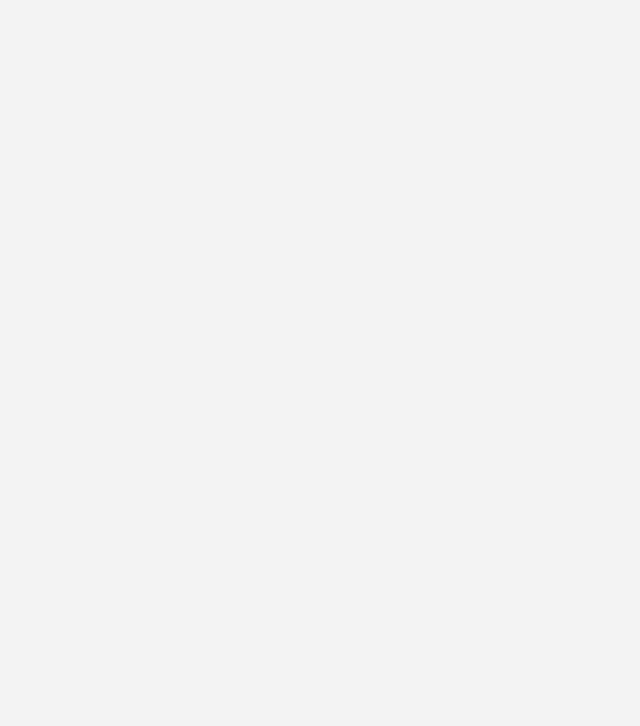
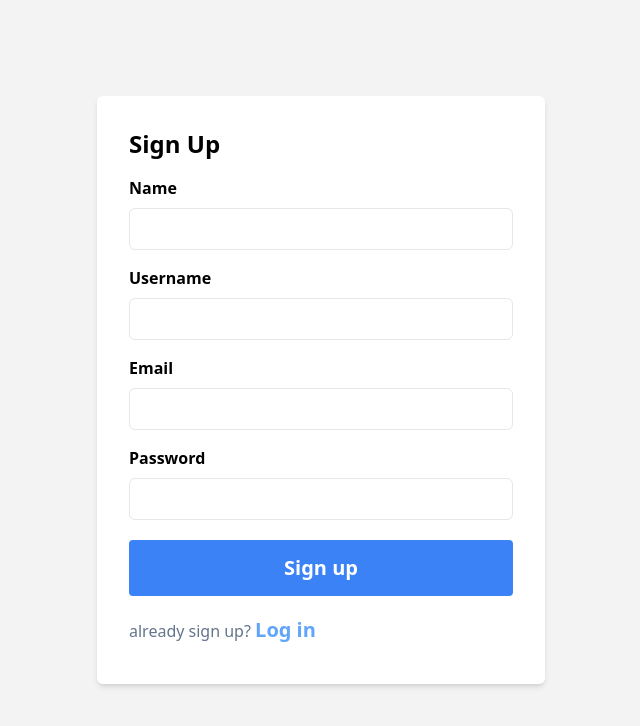
Before and after one commit to itznur07/shopw-commerce, a React (Create React App) app: page /signup in a window 1280 px wide. Before the commit this address had no page. Shown: the top 726 px of the page, without its empty margins (319-959 px from the left). Built offline with nearby package versions, Linux system fonts and the light colour scheme.

Commit message:
Singup form

```diff
--- a/package.json
+++ b/package.json
@@ -10,6 +10,7 @@
     "react": "^18.2.0",
     "react-dom": "^18.2.0",
     "react-fast-marquee": "^1.3.5",
+    "react-hook-form": "^7.43.1",
     "react-icons": "^4.7.1",
     "react-redux": "^8.0.5",
     "react-router-dom": "^6.8.1",
--- a/src/App.js
+++ b/src/App.js
@@ -1,4 +1,6 @@
 import { Route, Routes } from 'react-router-dom';
+import Login from './Components/Login';
+import Signup from './Components/Signup';
 import Home from './Pages/Home';
 
 function App() {
@@ -6,6 +8,8 @@ function App() {
     <>
       <Routes>
         <Route path='/' element={<Home />} />
+        <Route path='/login' element={<Login />} />
+        <Route path='/signup' element={<Signup />} />
       </Routes>
     </>
   );
--- /dev/null
+++ b/src/Components/Login.js
@@ -0,0 +1,11 @@
+import React from 'react'
+
+const Login = () => {
+  return (
+    <div>
+      Login
+    </div>
+  )
+}
+
+export default Login
--- a/src/Components/Navigaion.js
+++ b/src/Components/Navigaion.js
@@ -54,7 +54,10 @@ const Navigation = () => {
               Contact
             </Link>
             <div className='flex items-center ml-9'>
-              <FiUser className='text-white cursor-pointer' size={25} />
+              <Link to='/signup'>
+                {" "}
+                <FiUser className='text-white cursor-pointer' size={25} />
+              </Link>
               <Link to='/cart' className='inline-block relative ml-4'>
                 <FiHeart className='text-white' size={20} />
                 <span className='absolute top-0 right-0 inline-flex items-center justify-center px-2 py-1 text-xs font-bold leading-none text-red-100 transform translate-x-1/2 -translate-y-1/2 bg-red-600 rounded-full'>
--- /dev/null
+++ b/src/Components/Signup.js
@@ -0,0 +1,122 @@
+import React from "react";
+import { useForm } from "react-hook-form";
+import { Link } from "react-router-dom";
+
+function Signup() {
+  const {
+    register,
+    handleSubmit,
+    formState: { errors },
+  } = useForm();
+
+  const onSubmit = (data) => {
+    console.log(data);
+  };
+
+  return (
+    <div className='max-w-md mx-auto bg-white p-8 rounded-md shadow-md mt-24'>
+      <h2 className='text-2xl font-bold mb-4'>Sign Up</h2>
+      <form onSubmit={handleSubmit(onSubmit)}>
+        <div className='mb-4'>
+          <label className='block font-bold mb-2' htmlFor='name'>
+            Name
+          </label>
+          <input
+            className='w-full border rounded-md py-2 px-3'
+            type='text'
+            id='name'
+            {...register("name", {
+              required: "Name is required",
+              maxLength: {
+                value: 50,
+                message: "Name should not exceed 50 characters",
+              },
+            })}
+          />
+          {errors.name && (
+            <p className='text-red-500 text-sm mt-1'>{errors.name.message}</p>
+          )}
+        </div>
+
+        <div className='mb-4'>
+          <label className='block font-bold mb-2' htmlFor='username'>
+            Username
+          </label>
+          <input
+            className='w-full border rounded-md py-2 px-3'
+            type='text'
+            id='username'
+            {...register("username", {
+              required: "Username is required",
+              maxLength: {
+                value: 50,
+                message: "Username should not exceed 50 characters",
+              },
+            })}
+          />
+          {errors.username && (
+            <p className='text-red-500 text-sm mt-1'>
+              {errors.username.message}
+            </p>
+          )}
+        </div>
+
+        <div className='mb-4'>
+          <label className='block font-bold mb-2' htmlFor='email'>
+            Email
+          </label>
+          <input
+            className='w-full border rounded-md py-2 px-3'
+            type='email'
+            id='email'
+            {...register("email", {
+              required: "Email is required",
+              pattern: {
+                value: /^[A-Z0-9._%+-]+@[A-Z0-9.-]+\.[A-Z]{2,}$/i,
+                message: "Invalid email address",
+              },
+            })}
+          />
+          {errors.email && (
+            <p className='text-red-500 text-sm mt-1'>{errors.email.message}</p>
+          )}
+        </div>
+
+        <div className='mb-4'>
+          <label className='block font-bold mb-2' htmlFor='password'>
+            Password
+          </label>
+          <input
+            className='w-full border rounded-md py-2 px-3'
+            type='password'
+            id='password'
+            {...register("password", {
+              required: "Password is required",
+              minLength: {
+                value: 8,
+                message: "Password should be at least 8 characters",
+              },
+            })}
+          />
+          {errors.password && (
+            <p className='text-red-500 text-sm mt-1'>
+              {errors.password.message}
+            </p>
+          )}
+        </div>
+        <div className='my-5 flex justify-center'>
+          <button className='bg-blue-500 hover:bg-blue-300 w-full py-3.5 text-xl font-bold text-white rounded'>
+            Sign up
+          </button>
+        </div>
+        <div>
+          <p className='text-md font-medium my-2 text-slate-500'>
+            already sign up? <Link to='/login' className="text-xl font-bold text-blue-400">Log in</Link>
+          </p>
+        </div>
+      </form>
+    </div>
+  );
+}
+
+export default Signup;
--- a/src/Components/SpcialOffer.js
+++ b/src/Components/SpcialOffer.js
@@ -1,19 +1,39 @@
-import React from "react";
+import React, { useState } from "react";
 import {
   FaGift,
   FaHeart,
   FaRegEye,
   FaShoppingCart,
   FaStar,
-  FaStarHalfAlt
+  FaStarHalfAlt,
+  FaTimes
 } from "react-icons/fa";
 import { useSelector } from "react-redux";
 
 const SpcialOffer = () => {
+  const [quantity, setQuantity] = useState(1);
+  const [isOpen, setIsOpen] = useState(false);
+
+  const onClose = () => {
+    setIsOpen(false);
+  };
+
   const { products } = useSelector((state) => state.products);
+
+  const items = products.map((item) => {
+    return item;
+  });
+
   return (
     <>
       <div>
+        <QuickViewModel
+          product={items}
+          isOpen={isOpen}
+          quantity={quantity}
+          setQuantity={setQuantity}
+          onClose={onClose}
+        />
         <span className='flex items-center font-bold text-3xl text-slate-800 md:mx-24'>
           <FaGift className='mr-3' />
           Special Offer
@@ -62,7 +82,10 @@ const SpcialOffer = () => {
                   </button>
                   <img src={index.image} alt={index.title} className='' />
                   <div className='flex justify-center'>
-                    <button className='bg-blue-500 hover:bg-orange-500 absolute top-44 text-white px-7 py-2 hidden group-hover:block group-hover:transition-all ease-linear duration-200'>
+                    <button
+                      onClick={() => setIsOpen(true)}
+                      className='bg-blue-500 hover:bg-orange-500 absolute top-44 text-white px-7 py-2 hidden group-hover:block group-hover:transition-all ease-linear duration-200'
+                    >
                       Quick view
                     </button>
                   </div>
@@ -96,4 +119,78 @@ const SpcialOffer = () => {
   );
 };
 
+const QuickViewModel = ({
+  product,
+  isOpen,
+  onClose,
+  quantity,
+  setQuantity,
+}) => {
+  return (
+    <div
+      className={`fixed inset-0 z-50 overflow-y-auto ${
+        isOpen ? "block" : "hidden"
+      }`}
+    >
+      <div className='flex items-center justify-center min-h-screen px-4 pt-4 pb-20 text-center sm:block sm:p-0'>
+        <div className='fixed inset-0 transition-opacity'>
+          <div className='absolute inset-0 bg-gray-500 opacity-75'></div>
+        </div>
+        <div className='relative z-50 inline-block align-bottom bg-white rounded-lg text-left overflow-hidden shadow-xl transform transition-all sm:my-8 sm:align-middle sm:max-w-lg sm:w-full'>
+          <div className='absolute top-0 right-0 pt-2 pr-2'>
+            <button
+              onClick={onClose}
+              className='text-gray-400 hover:text-gray-500 focus:outline-none focus:text-gray-500'
+            >
+              <FaTimes size={24} />
+            </button>
+          </div>
+          <div className='px-4 pt-5 pb-4 sm:p-6 sm:pb-4'>
+            <img
+              src={product.image}
+              alt={product.title}
+              className='mx-auto w-full h-96 object-contain'
+            />
+            <h3 className='text-lg font-medium text-gray-900 mt-4'>
+              {product.title}
+            </h3>
+            <p className='text-gray-700 text-sm'>{product.tag}</p>
+            <div className='mt-4 flex items-center justify-between'>
+              <div>
+                <p className='text-gray-700 text-sm'>
+                  Rating: {product.rating}
+                </p>
+                <p className='text-gray-700 text-sm'>Price: ${product.price}</p>
+                {product.discountPrice && (
+                  <p className='text-gray-500 line-through text-sm'>
+                    ${product.discountPrice}
+                  </p>
+                )}
+              </div>
+              <div>
+                <label htmlFor='quantity' className='sr-only'>
+                  Quantity
+                </label>
+                <input
+                  id='quantity'
+                  name='quantity'
+                  type='number'
+                  min='1'
+                  max={product.qty}
+                  value={quantity}
+                  onChange={(e) => setQuantity(e.target.value)}
+                  className='w-20 border-gray-300 rounded-md focus:outline-none focus:ring focus:ring-indigo-500 focus:border-indigo-500 text-center'
+                />
+                <button className='ml-4 inline-flex items-center px-4 py-2 border border-transparent rounded-md shadow-sm text-sm font-medium text-white bg-indigo-600 hover:bg-indigo-700 focus:outline-none focus:ring-2 focus:ring-offset-2 focus:ring-indigo-500'>
+                  Add to cart
+                </button>
+              </div>
+            </div>
+          </div>
+        </div>
+      </div>
+    </div>
+  );
+};
+
 export default SpcialOffer;
```
Also changed, not shown: 1 other file (tests, documents, lock files or other folders).
